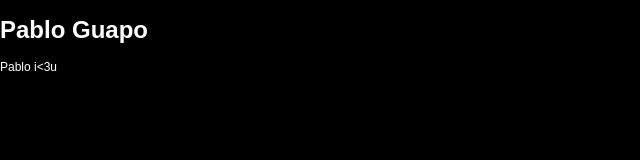
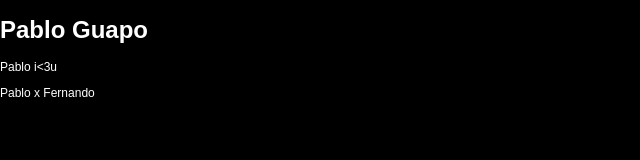
Before and after one commit to Davidgalvezhernandez/pruebaremoto, a plain HTML site: page index.html in a window 1280 px wide. Shown: the whole page, without its empty margins (0-640 px from the left). Drawn offline with Linux system fonts and the light colour scheme.

Commit message:
Update index.html

```diff
--- a/index.html
+++ b/index.html
@@ -9,4 +9,5 @@
 <body>
 	<h1>Pablo Guapo</h1>
 	<p>Pablo i<3u</p>
+	<p>Pablo x Fernando </p>
 </body>
```
